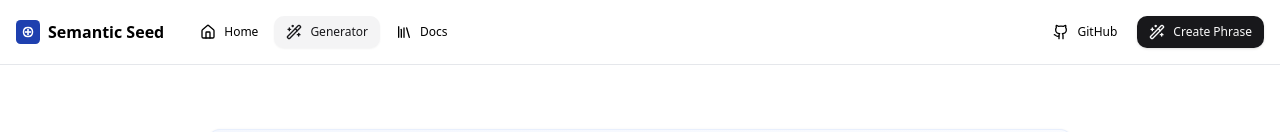
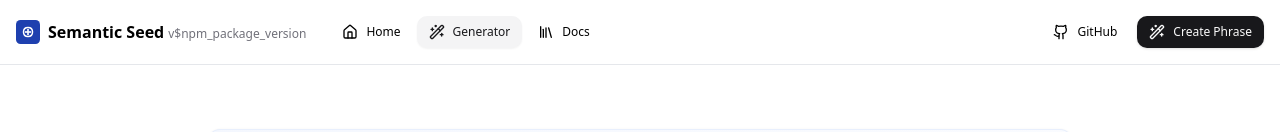
Before and after one commit to DDecoene/semantic-seed, a React (Vite) app: page /semantic-seed/generator in a window 1280 px wide. Shown: the top 132 px of the page. Built offline with nearby package versions, Linux system fonts and the light colour scheme; no server answers; what bitcoinjs-lib would draw is missing.

Commit message:
added version number in the header

```diff
--- a/src/components/Header.tsx
+++ b/src/components/Header.tsx
@@ -1,15 +1,25 @@
 import { Link, useLocation } from "react-router-dom";
 import { Home, Wand2, Github, Library } from "lucide-react";
 import { Button } from "@/components/ui/button";
+import {
+  Tooltip,
+  TooltipContent,
+  TooltipProvider,
+  TooltipTrigger,
+} from "@/components/ui/tooltip";
 
 const Header = () => {
   const location = useLocation();
+  const version = import.meta.env.VITE_APP_VERSION || "dev";
 
   return (
     <header className="sticky top-0 z-50 w-full border-b bg-background/95 backdrop-blur supports-[backdrop-filter]:bg-background/60">
       <div className="container mx-auto px-4">
         <div className="flex h-16 items-center justify-between">
           <div className="flex items-center gap-6">
+            <TooltipProvider>
+              <Tooltip>
+                <TooltipTrigger asChild>
                   <Link
                     to="/"
                     className="flex items-center gap-2 transition-opacity hover:opacity-80"
@@ -19,8 +29,17 @@ const Header = () => {
                       alt="BIP39 Logo"
                       className="w-6 h-6"
                     />
+                    <div className="flex items-baseline">
                       <span className="font-semibold">Semantic Seed</span>
+                      <span className="text-xs text-muted-foreground ml-1">
+                        v{version}
+                      </span>
+                    </div>
                   </Link>
+                </TooltipTrigger>
+                <TooltipContent>Version {version}</TooltipContent>
+              </Tooltip>
+            </TooltipProvider>
 
             <nav className="hidden md:flex items-center gap-1">
               <Link to="/">
```
Also changed, not shown: 1 other file (tests, documents, lock files or other folders). Lines whose indentation alone changed are shown as unchanged.
